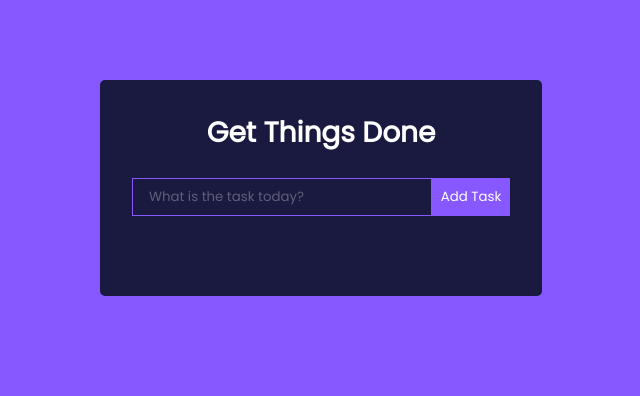
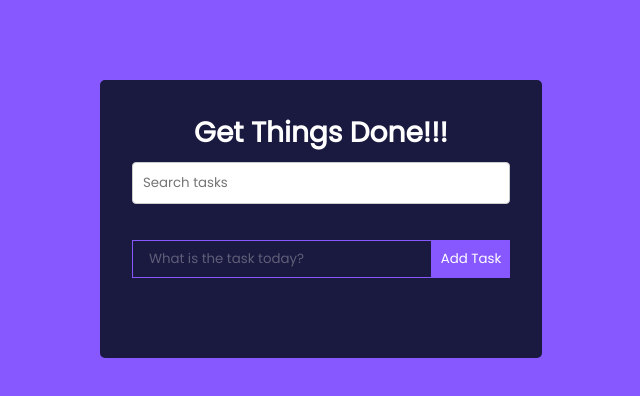
Before and after one commit to revanth3309/Todo-project, a React (Create React App) app: page / in a window 1280 px wide. Shown: the top 396 px of the page, without its empty margins (319-959 px from the left). Built offline with nearby package versions, Linux system fonts and the light colour scheme.

Commit message:
added search bar

```diff
--- a/src/App.css
+++ b/src/App.css
@@ -87,3 +87,11 @@ h1 {
 .icon {
   cursor: pointer;
 }
+.search-input {
+  width: 100%;
+  padding: 10px;
+  margin-bottom: 20px;
+  box-sizing: border-box;
+  border: 1px solid #ccc;
+  border-radius: 4px;
+}
--- a/src/components/TodoWrapper.js
+++ b/src/components/TodoWrapper.js
@@ -1,5 +1,5 @@
-import React,{useState} from 'react'
-import { TodoForm } from './TodoForm'
+import React, { useState } from 'react';
+import { TodoForm } from './TodoForm';
 import { v4 as uuidv4 } from 'uuid';
 import { Todo } from './Todo';
 import { EditTodoForm } from './EditTodoForm';
@@ -7,39 +7,52 @@ uuidv4();  // Generate unique IDs for tasks
 
 // Functional component that manages the to-do list
 export const TodoWrapper = () => {
-    const [todos, setTodos] = useState([])
+    const [todos, setTodos] = useState([]);
+    const [searchQuery, setSearchQuery] = useState("");  // State for search query
 
     // Function to add a new to-do
     const addTodo = todo => {
-        setTodos([...todos, {id: uuidv4(), task: todo, completed: false, isEditing: false}])
-        console.log(todos)  // Log current state (for debugging)
-    }
+        setTodos([...todos, { id: uuidv4(), task: todo, completed: false, isEditing: false }]);
+        console.log(todos);  // Log current state (for debugging)
+    };
 
     // Function to toggle the completion status of a to-do
     const toggleComplete = id => {
-        setTodos(todos.map(todo => todo.id === id ? {...todo, completed: !todo.completed} : todo))
-    }
+        setTodos(todos.map(todo => todo.id === id ? { ...todo, completed: !todo.completed } : todo));
+    };
 
     // Function to delete a to-do
     const deleteTodo = id => {
-        setTodos(todos.filter(todo => todo.id !== id))
-    }
+        setTodos(todos.filter(todo => todo.id !== id));
+    };
 
     // Function to toggle the editing status of a to-do
     const editTodo = id => {
-        setTodos(todos.map(todo => todo.id === id ? {...todo, isEditing: !todo.isEditing} : todo))
-    }
+        setTodos(todos.map(todo => todo.id === id ? { ...todo, isEditing: !todo.isEditing } : todo));
+    };
 
     // Function to edit the task of a to-do
     const editTask = (task, id) => {
-        setTodos(todos.map(todo => todo.id === id ? {...todo, task, isEditing: !todo.isEditing} : todo))
-    }
+        setTodos(todos.map(todo => todo.id === id ? { ...todo, task, isEditing: !todo.isEditing } : todo));
+    };
+
+    // Filter todos based on search query
+    const filteredTodos = todos.filter(todo =>
+        todo.task.toLowerCase().includes(searchQuery.toLowerCase())
+    );
 
     return (
         <div className='TodoWrapper'>
-            <h1>Get Things Done</h1>
+            <h1>Get Things Done!!!</h1>
+            <input
+                type="text"
+                placeholder="Search tasks"
+                value={searchQuery}
+                onChange={(e) => setSearchQuery(e.target.value)}  // Update search query state
+                className="search-input"
+            />
             <TodoForm addTodo={addTodo} />
-            {todos.map((todo, index) => (
+            {filteredTodos.map((todo, index) => (
                 todo.isEditing ? (
                     <EditTodoForm
                         editTodo={editTask}
@@ -56,5 +69,5 @@ export const TodoWrapper = () => {
                 )
             ))}
         </div>
-    )
-}
+    );
+};
```
